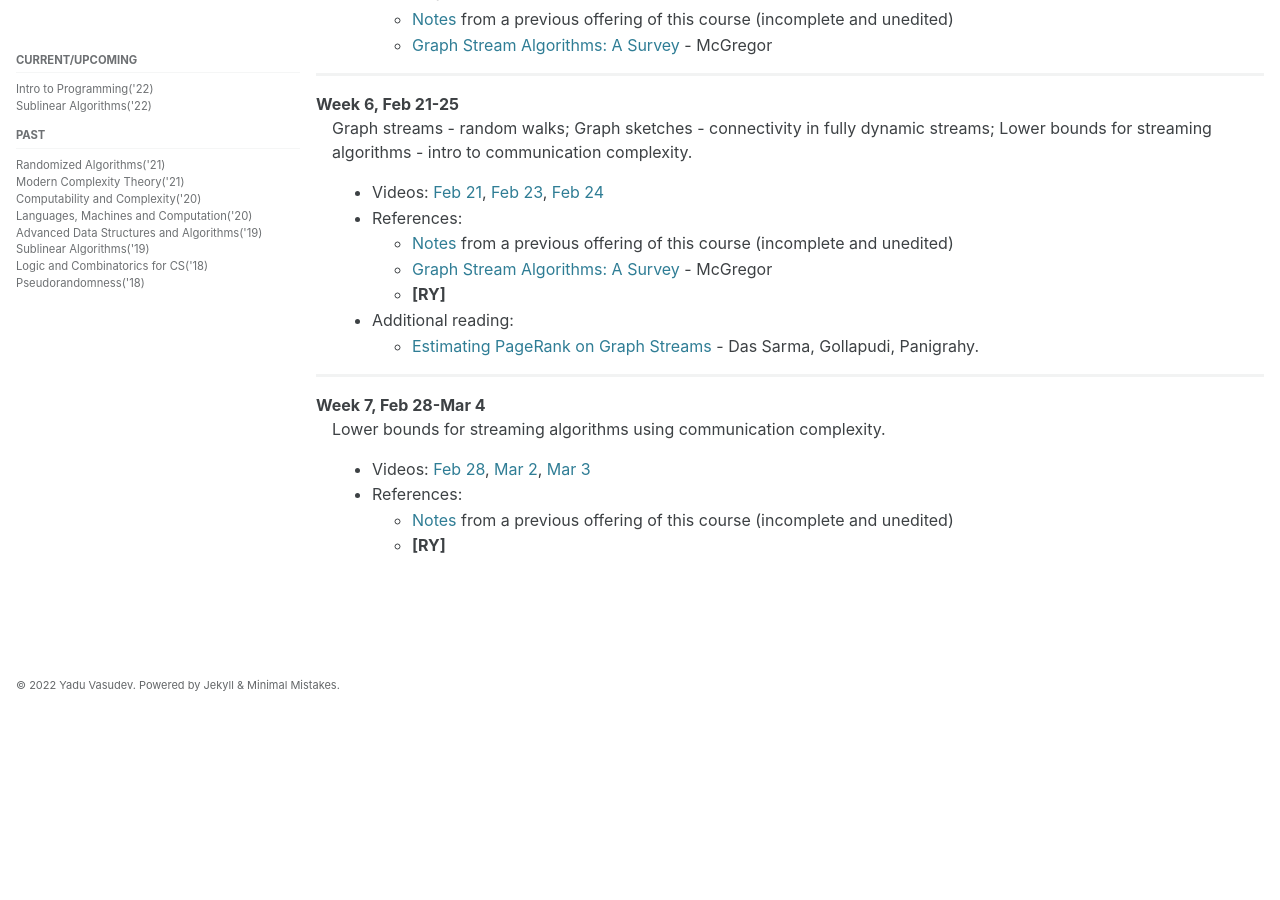
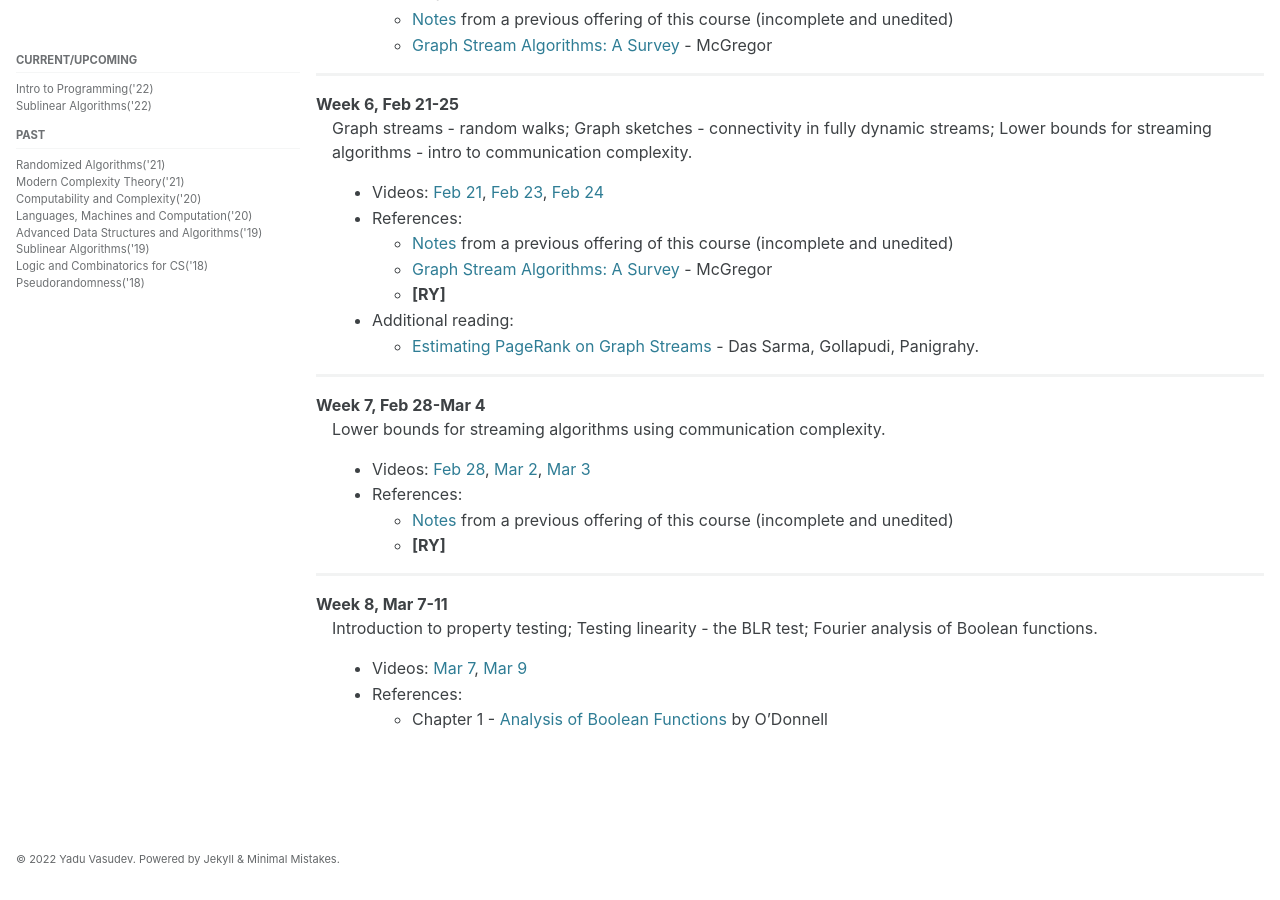
Before and after one commit to yaduvasudev/yaduvasudev.github.io, a Jekyll site: the page built from _pages/6025-22-lectures.md, in a window 1280 px wide and 900 px high, scrolled down 1641 px. Built offline with Jekyll 4.4.1, drawn with Linux system fonts in a browser that asks for light colours; cached includes are drawn as plain includes; formulas are drawn with MathJax 3; before the commit the page ends 2367 px from its top, so only the background shows below that.

Commit message:
Update 6025-22-lectures.md
Week 8 update

```diff
--- a/_pages/6025-22-lectures.md
+++ b/_pages/6025-22-lectures.md
@@ -93,3 +93,11 @@ Week 7, Feb 28-Mar 4
 - References:
     - [Notes](https://drive.google.com/file/d/1DIy1HJbasqZ6vkkQNNToWniEeGQ36F_f/view?usp=sharing) from a previous offering of this course (incomplete and unedited)
     - **[RY]**
+
+---
+
+Week 8, Mar 7-11
+: Introduction to property testing; Testing linearity - the BLR test; Fourier analysis of Boolean functions.
+- Videos: [Mar 7](https://iitmadras.webex.com/iitmadras/ldr.php?RCID=127b8359dda7331d11e1a31c2f2efb2a), [Mar 9](https://iitmadras.webex.com/iitmadras/ldr.php?RCID=5147e543a3ebe24cc7944f0f358a9b00)
+- References:
+    - Chapter 1 - [Analysis of Boolean Functions](https://arxiv.org/pdf/2105.10386.pdf) by O'Donnell
```
